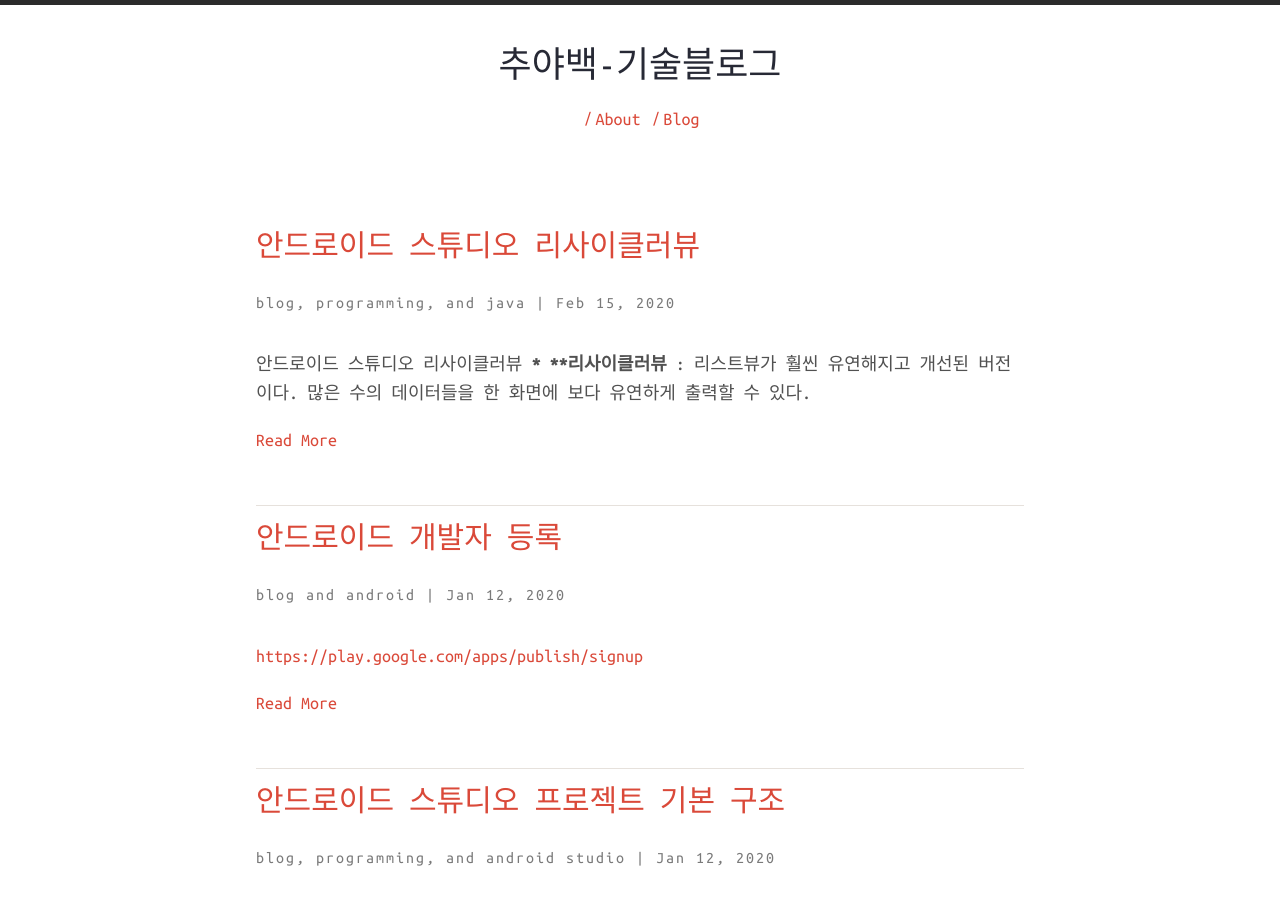
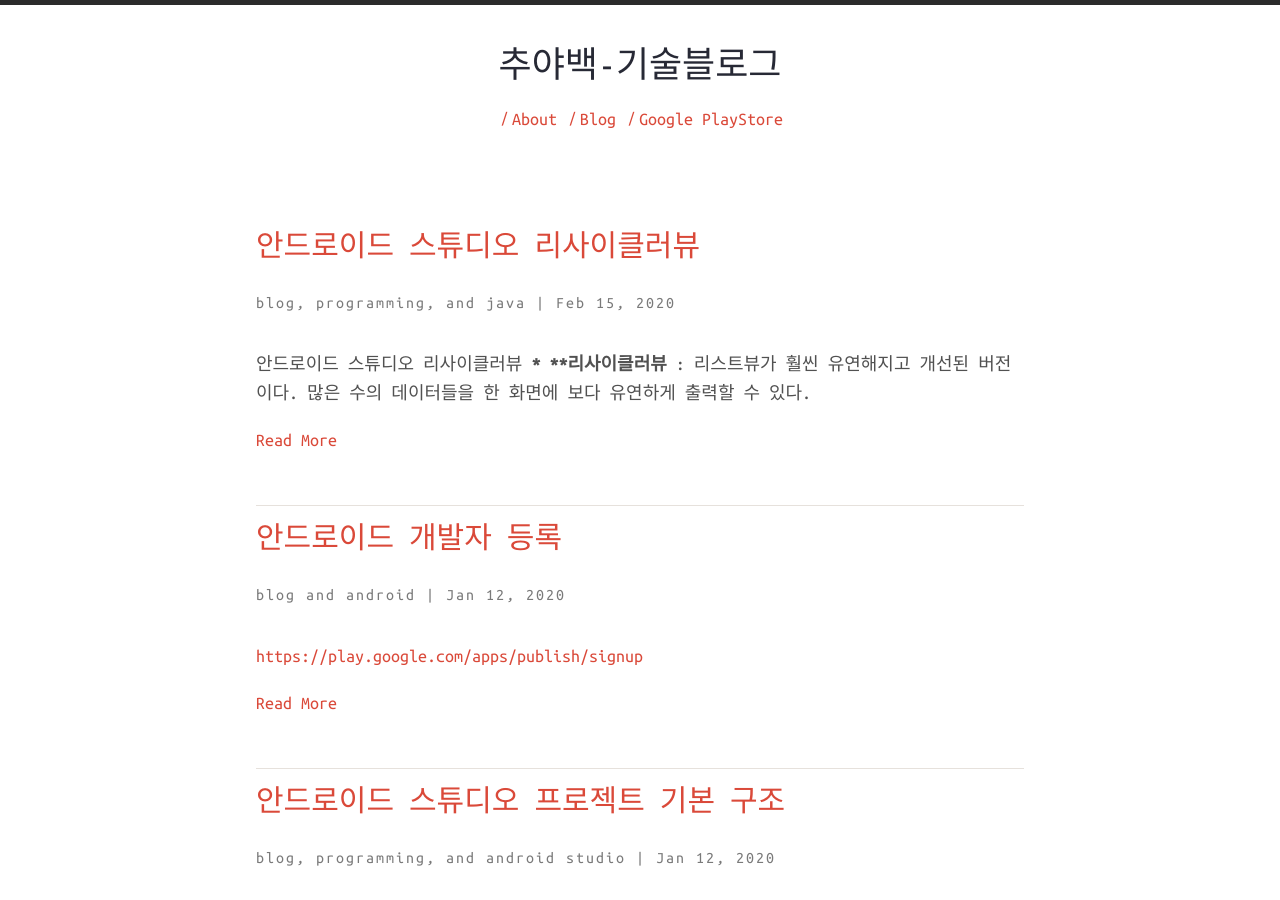
Before and after one commit to cndiqor0512/blog, a Jekyll site: the page built from index.html, in a window 1280 px wide and 900 px high. Built offline with Jekyll 4.4.1, drawn with Linux system fonts in a browser that asks for light colours; nearby versions of some CDN libraries.

Commit message:
Playstore Link

```diff
--- a/_includes/header-links.html
+++ b/_includes/header-links.html
@@ -5,6 +5,9 @@
 	<li>
 		<a href="{{ '/blog' | prepend: site.baseurl | prepend: site.url }}">Blog</a><span>/</span>
 	</li>
+	<li>
+		<a href="https://play.google.com/store/search?q=cyb0512">Google PlayStore</a><span>/</span>
+	</li>
 	{% if site.harmony.social.github %}
 
 	{% endif %}
```
